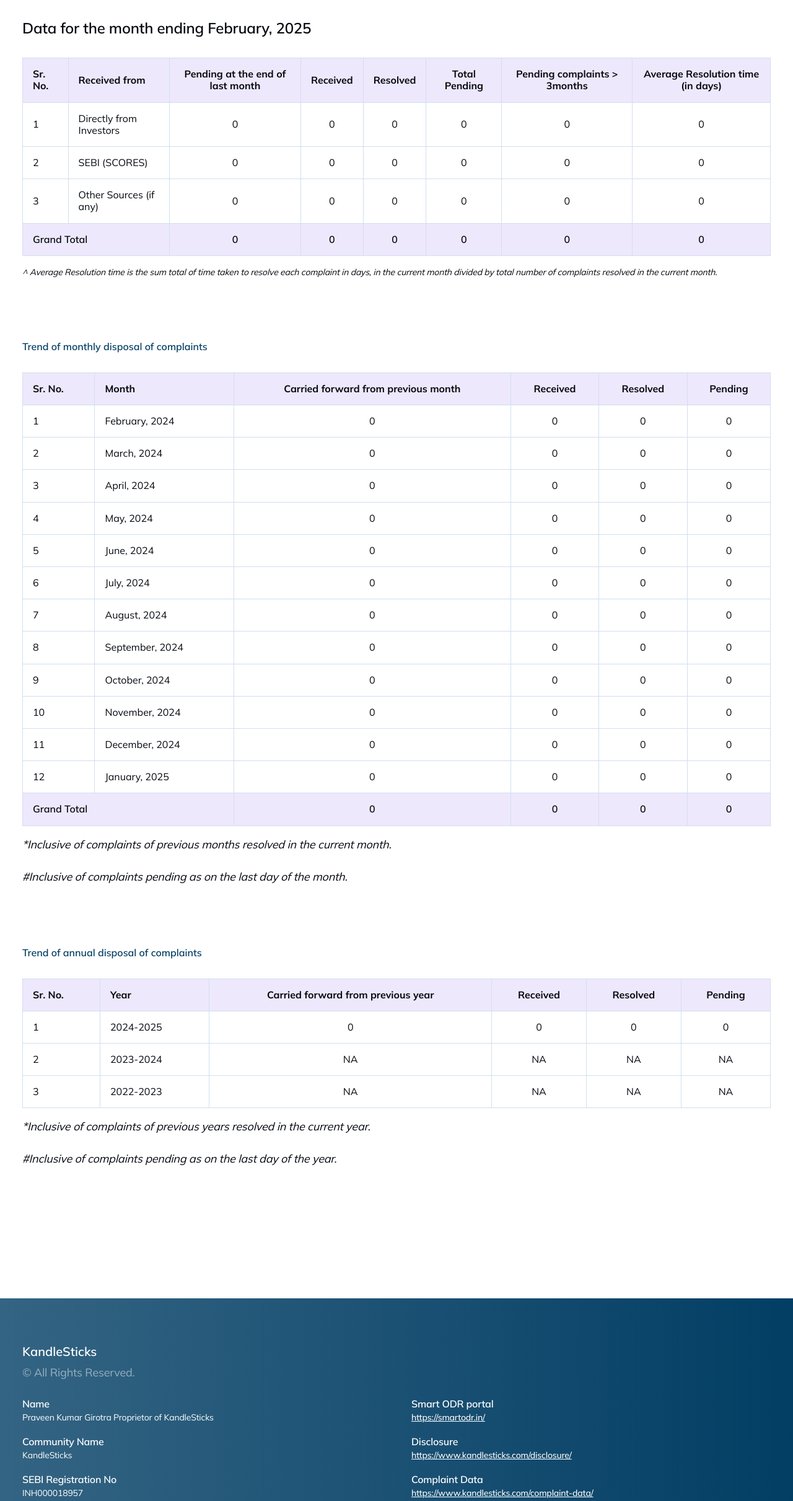
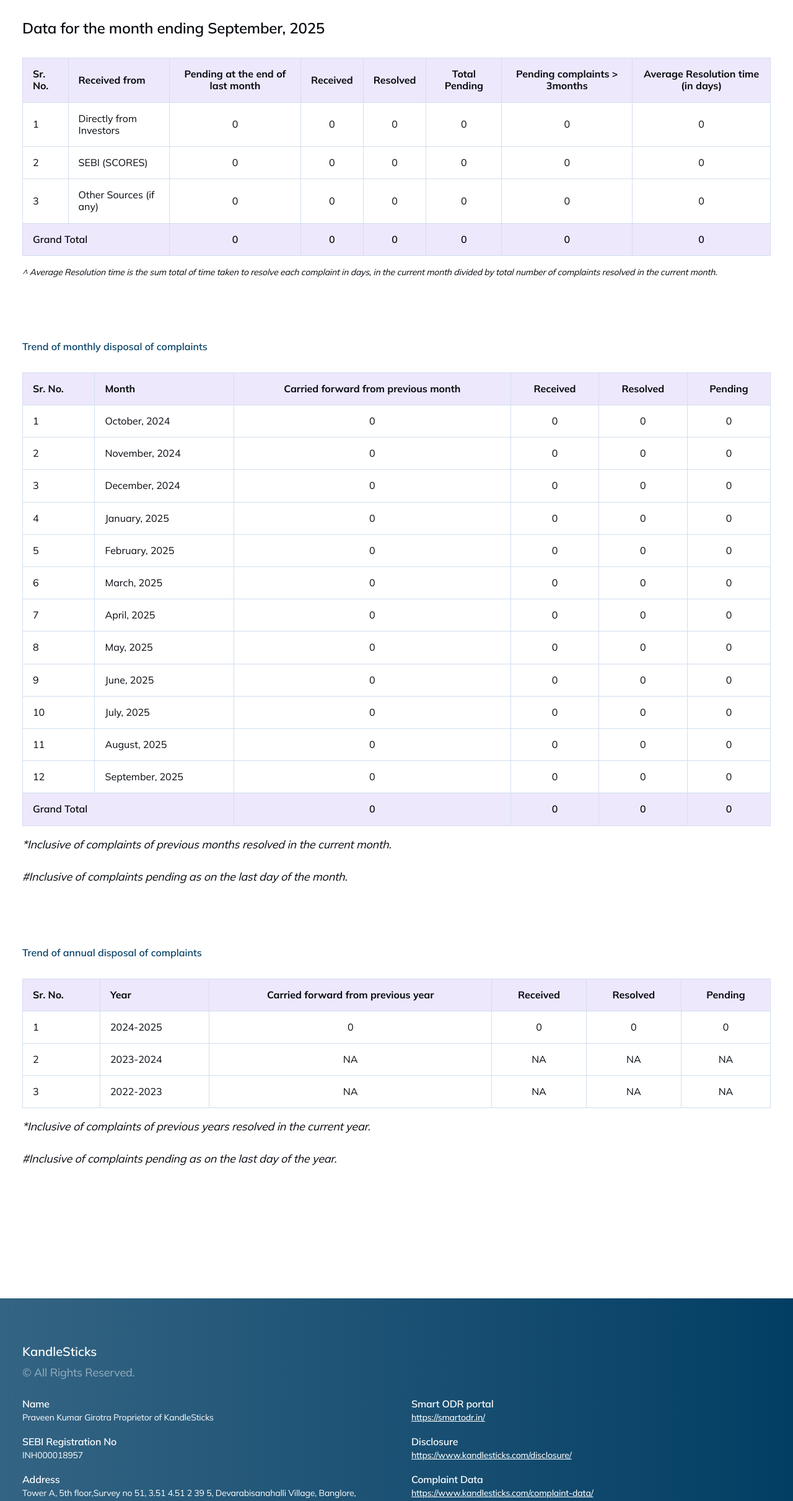
Before and after one commit to Neeraj34Shinde/kandlesticks.com, a website: page src/complaint-data.html in a window 1280 px wide. Shown: the part 134-2556 px from the top of the page at 62% size. Drawn offline with Linux system fonts and the light colour scheme.

Commit message:
fix/ pages

```diff
--- a/src/complaint-data.html
+++ b/src/complaint-data.html
@@ -82,7 +82,7 @@
                         <a class="nav-link" href="https://www.kandlesticks.com/contact">Contact</a>
                     </li>
                     <li class="mb-0 button-wrapper">
-                        <a href="https://kandlesticks.rpy.club/"
+                        <a href="https://www.kandlesticks.com/join-community"
                             class="button rounded-[10px] py-[12px] px-[20px] bg-orange min-w-[160px] inline-block text-black text-16 leading-[1.5]">
                             <div class="relative overflow-hidden">
                                 <span class="button-content">Community</span>
@@ -101,7 +101,7 @@
             <section class="mb-8">
                 <h2 class="text-2xl font-semibold text-blue mb-4">Formats for investors complaints data to be disclosed
                     monthly by RAs on their website/mobile application</h2>
-                <p class="text-xl mb-4">Data for the month ending February, 2025</p>
+                <p class="text-xl mb-4">Data for the month ending September, 2025</p>
 
                 <div class="overflow-x-auto">
                     <table class="w-full border-collapse border border-lightgrey">
@@ -183,7 +183,7 @@
                         <tbody>
                           <tr>
                               <td class="border border-lightgrey p-2">1</td>
-                                <td class="border border-lightgrey p-2">February, 2024</td>
+                              <td class="border border-lightgrey p-2">October, 2024</td>
                               <td class="border border-lightgrey p-2 text-center">0</td>
                               <td class="border border-lightgrey p-2 text-center">0</td>
                               <td class="border border-lightgrey p-2 text-center">0</td>
@@ -191,7 +191,7 @@
                           </tr>
                           <tr>
                               <td class="border border-lightgrey p-2">2</td>
-                                <td class="border border-lightgrey p-2">March, 2024</td>
+                              <td class="border border-lightgrey p-2">November, 2024</td>
                               <td class="border border-lightgrey p-2 text-center">0</td>
                               <td class="border border-lightgrey p-2 text-center">0</td>
                               <td class="border border-lightgrey p-2 text-center">0</td>
@@ -199,7 +199,7 @@
                           </tr>
                           <tr>
                               <td class="border border-lightgrey p-2">3</td>
-                                <td class="border border-lightgrey p-2">April, 2024</td>
+                              <td class="border border-lightgrey p-2">December, 2024</td>
                               <td class="border border-lightgrey p-2 text-center">0</td>
                               <td class="border border-lightgrey p-2 text-center">0</td>
                               <td class="border border-lightgrey p-2 text-center">0</td>
@@ -207,7 +207,7 @@
                           </tr>
                           <tr>
                               <td class="border border-lightgrey p-2">4</td>
-                                <td class="border border-lightgrey p-2">May, 2024</td>
+                              <td class="border border-lightgrey p-2">January, 2025</td>
                               <td class="border border-lightgrey p-2 text-center">0</td>
                               <td class="border border-lightgrey p-2 text-center">0</td>
                               <td class="border border-lightgrey p-2 text-center">0</td>
@@ -215,7 +215,7 @@
                           </tr>
                           <tr>
                               <td class="border border-lightgrey p-2">5</td>
-                                <td class="border border-lightgrey p-2">June, 2024</td>
+                              <td class="border border-lightgrey p-2">February, 2025</td>
                               <td class="border border-lightgrey p-2 text-center">0</td>
                               <td class="border border-lightgrey p-2 text-center">0</td>
                               <td class="border border-lightgrey p-2 text-center">0</td>
@@ -223,7 +223,7 @@
                           </tr>
                           <tr>
                               <td class="border border-lightgrey p-2">6</td>
-                                <td class="border border-lightgrey p-2">July, 2024</td>
+                              <td class="border border-lightgrey p-2">March, 2025</td>
                               <td class="border border-lightgrey p-2 text-center">0</td>
                               <td class="border border-lightgrey p-2 text-center">0</td>
                               <td class="border border-lightgrey p-2 text-center">0</td>
@@ -231,7 +231,7 @@
                           </tr>
                           <tr>
                               <td class="border border-lightgrey p-2">7</td>
-                                <td class="border border-lightgrey p-2">August, 2024</td>
+                              <td class="border border-lightgrey p-2">April, 2025</td>
                               <td class="border border-lightgrey p-2 text-center">0</td>
                               <td class="border border-lightgrey p-2 text-center">0</td>
                               <td class="border border-lightgrey p-2 text-center">0</td>
@@ -239,7 +239,7 @@
                           </tr>
                           <tr>
                               <td class="border border-lightgrey p-2">8</td>
-                                <td class="border border-lightgrey p-2">September, 2024</td>
+                              <td class="border border-lightgrey p-2">May, 2025</td>
                               <td class="border border-lightgrey p-2 text-center">0</td>
                               <td class="border border-lightgrey p-2 text-center">0</td>
                               <td class="border border-lightgrey p-2 text-center">0</td>
@@ -247,7 +247,7 @@
                           </tr>
                           <tr>
                               <td class="border border-lightgrey p-2">9</td>
-                                <td class="border border-lightgrey p-2">October, 2024</td>
+                              <td class="border border-lightgrey p-2">June, 2025</td>
                               <td class="border border-lightgrey p-2 text-center">0</td>
                               <td class="border border-lightgrey p-2 text-center">0</td>
                               <td class="border border-lightgrey p-2 text-center">0</td>
@@ -255,7 +255,7 @@
                           </tr>
                           <tr>
                               <td class="border border-lightgrey p-2">10</td>
-                                <td class="border border-lightgrey p-2">November, 2024</td>
+                              <td class="border border-lightgrey p-2">July, 2025</td>
                               <td class="border border-lightgrey p-2 text-center">0</td>
                               <td class="border border-lightgrey p-2 text-center">0</td>
                               <td class="border border-lightgrey p-2 text-center">0</td>
@@ -263,7 +263,7 @@
                           </tr>
                           <tr>
                               <td class="border border-lightgrey p-2">11</td>
-                                <td class="border border-lightgrey p-2">December, 2024</td>
+                              <td class="border border-lightgrey p-2">August, 2025</td>
                               <td class="border border-lightgrey p-2 text-center">0</td>
                               <td class="border border-lightgrey p-2 text-center">0</td>
                               <td class="border border-lightgrey p-2 text-center">0</td>
@@ -271,7 +271,7 @@
                           </tr>
                           <tr>
                               <td class="border border-lightgrey p-2">12</td>
-                                <td class="border border-lightgrey p-2">January, 2025</td>
+                              <td class="border border-lightgrey p-2">September, 2025</td>
                               <td class="border border-lightgrey p-2 text-center">0</td>
                               <td class="border border-lightgrey p-2 text-center">0</td>
                               <td class="border border-lightgrey p-2 text-center">0</td>
@@ -285,6 +285,7 @@
                               <td class="border border-lightgrey p-2 text-center">0</td>
                           </tr>
                       </tbody>
+
                     </table>
                 </div>
                 <div class="mt-2 space-y-1 text-sm italic">
@@ -360,10 +361,6 @@
             <p class="text-14 mb-0 text-white">Praveen Kumar Girotra Proprietor of KandleSticks</p>
           </div>
           <div>
-            <p class="text-16 font-semibold mb-0 text-white">Community Name</p>
-            <p class="text-14 mb-0 text-white">KandleSticks</p>
-          </div>
-          <div>
             <p class="text-16 font-semibold mb-0 text-white">SEBI Registration No</p>
             <p class="text-14 mb-0 text-white">INH000018957</p>
           </div>
```
Also changed, not shown: src/complaint-redressal.html (+1 -5 lines), src/contact.html (+1 -5 lines), src/disclosure.html (+2 -22 lines), src/grievance-redressal.html (+4 -29 lines), src/index.html (+3 -9 lines), src/investor-charter.html (+1 -5 lines), src/join-community.html (+0 -4 lines), src/our-recommendation.html (+0 -4 lines). Lines whose indentation alone changed are shown as unchanged.
